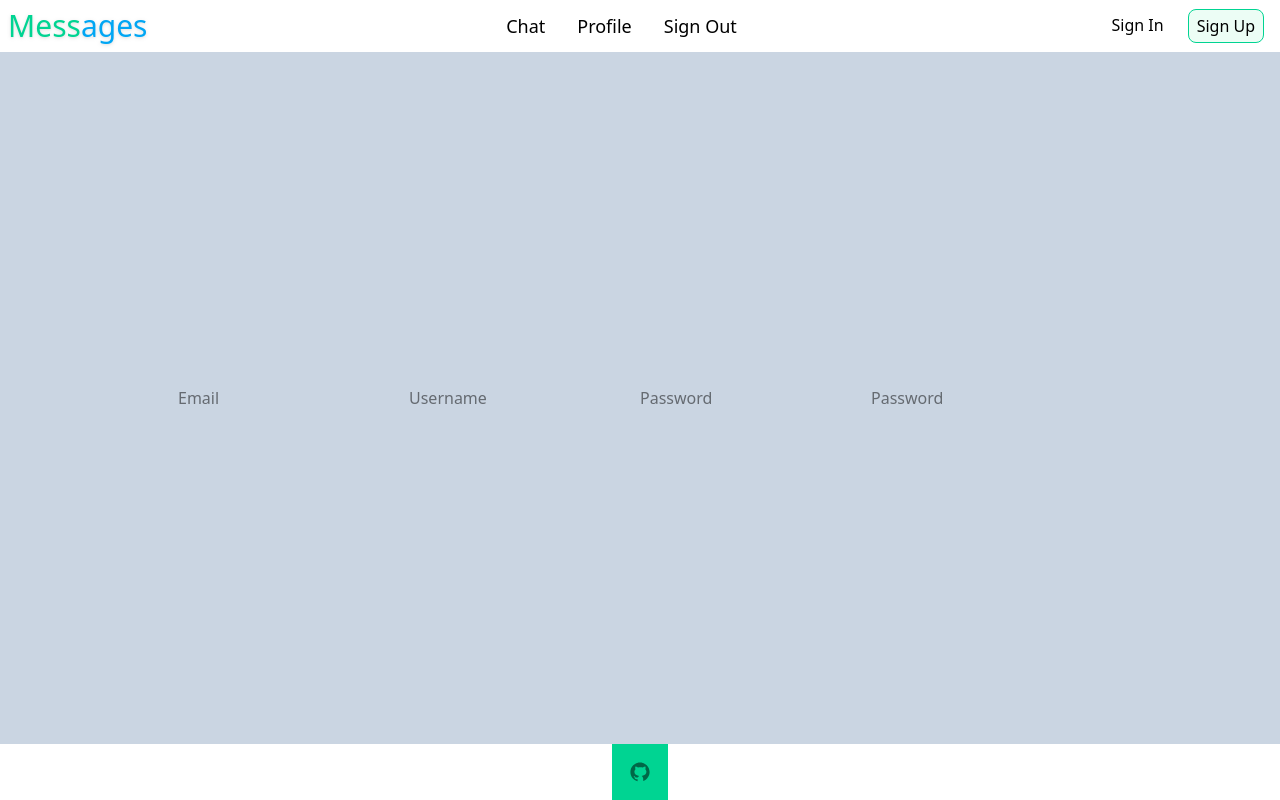
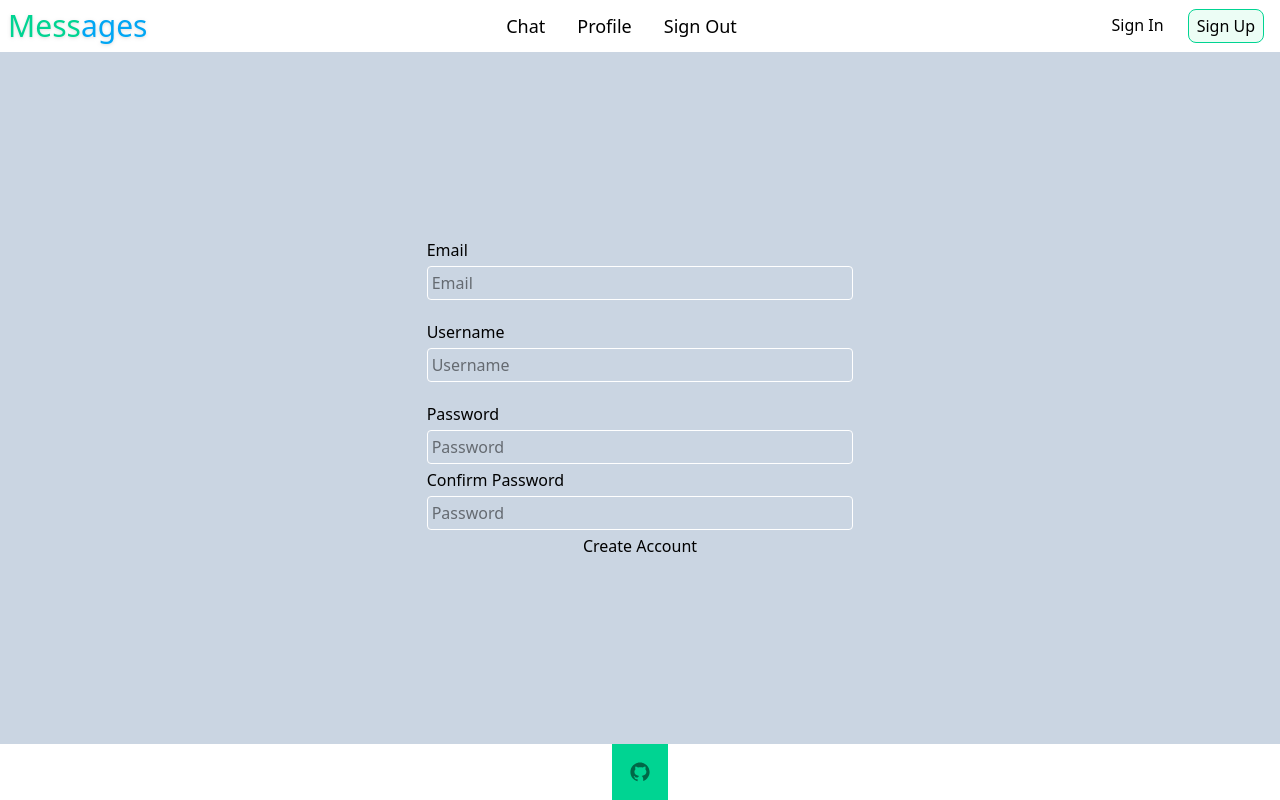
Before and after one commit to uwuzumaki/messenger-front, a React (Vite) app: page /register in a window 1280 px wide. Built offline with nearby package versions, Linux system fonts and the light colour scheme.

Commit message:
Added validation for registration form

```diff
--- a/src/Components/Register/Register.jsx
+++ b/src/Components/Register/Register.jsx
@@ -9,31 +9,58 @@ const Register = () => {
   } = useForm();
 
   const onSubmit = (data) => {
-    console.log(data);
+    console.log(data, "123");
   };
 
-  console.log(watch("username"));
+  console.log(watch(errors.email));
 
   return (
     <>
-      <div>
-        <form onSubmit={handleSubmit(onsubmit)}>
+      <div className="w-1/3">
+        <form onSubmit={handleSubmit(onSubmit)} className="flex flex-col">
+          <div className="flex flex-col">
+            <label>Email</label>
             <input
+              className="my-1 rounded border border-white p-1"
               placeholder="Email"
               {...register("email", { required: true })}
             />
+            {errors.email && <p className="text-red-500">Email is required</p>}
+          </div>
+          <div className="my-4 flex flex-col">
+            <label>Username</label>
             <input
+              className="my-1 rounded border border-white p-1"
               placeholder="Username"
               {...register("username", { required: true })}
             />
+            {errors.username && (
+              <p className="text-red-500">Username is required</p>
+            )}
+          </div>
+          <div className="flex flex-col">
+            <label>Password</label>
             <input
+              className="my-1 rounded border border-white p-1"
               placeholder="Password"
               {...register("password", { required: true })}
             />
+            <label>Confirm Password</label>
             <input
+              className="my-1 rounded border border-white p-1"
               placeholder="Password"
-            {...register("password", { required: true })}
+              {...register("confirmPassword", {
+                required: "Please confirm your password",
+                validate: (value) => {
+                  value === watch("password") || "Passwords must match!";
+                },
+              })}
             />
+            {errors.confirmPassword && (
+              <p className="text-red-500">{errors.confirmPassword.message}</p>
+            )}
+          </div>
+          <input type="submit" value="Create Account" />
         </form>
       </div>
     </>
```
Also changed, not shown: 1 other file (tests, documents, lock files or other folders). Lines whose indentation alone changed are shown as unchanged.
